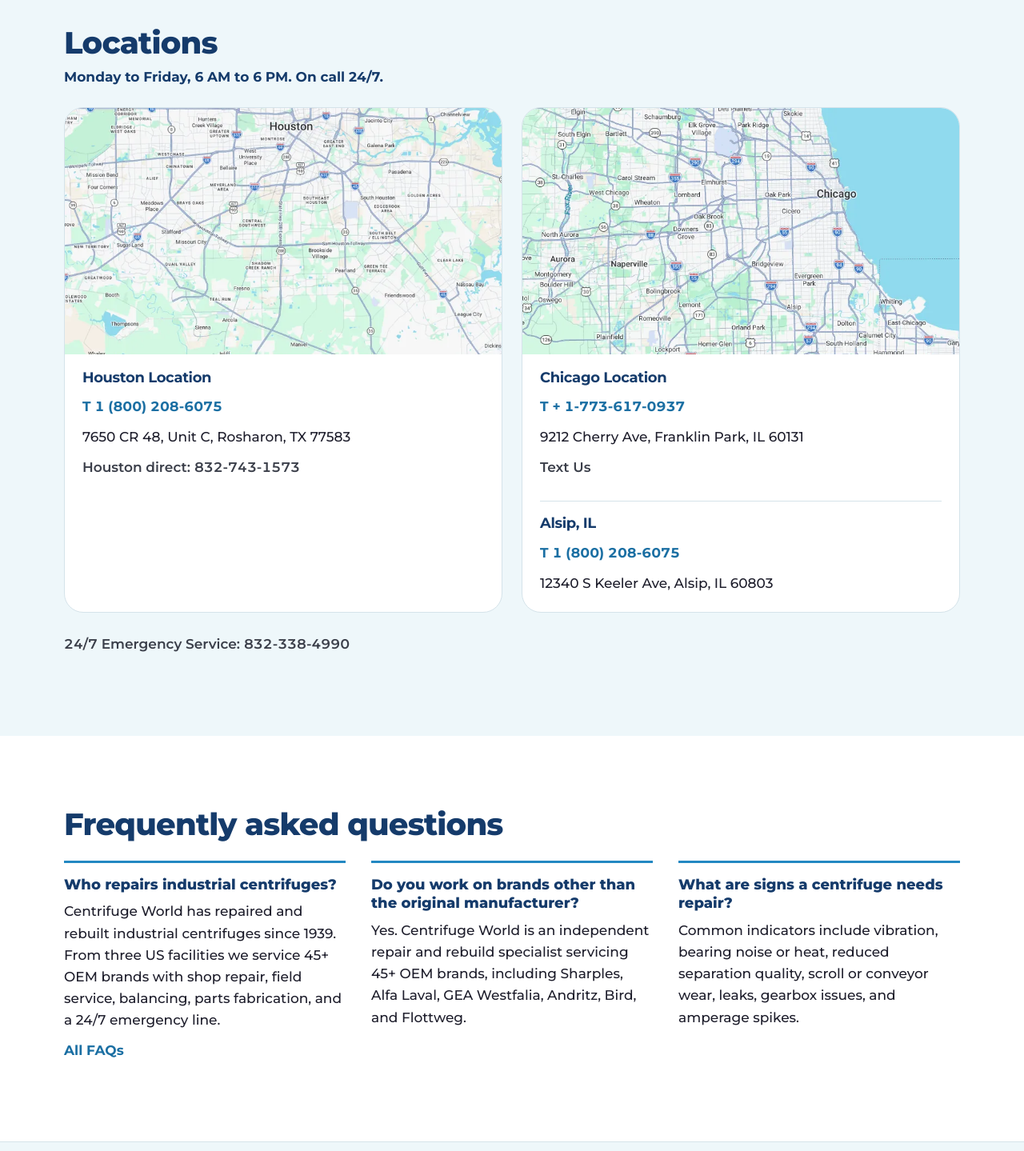
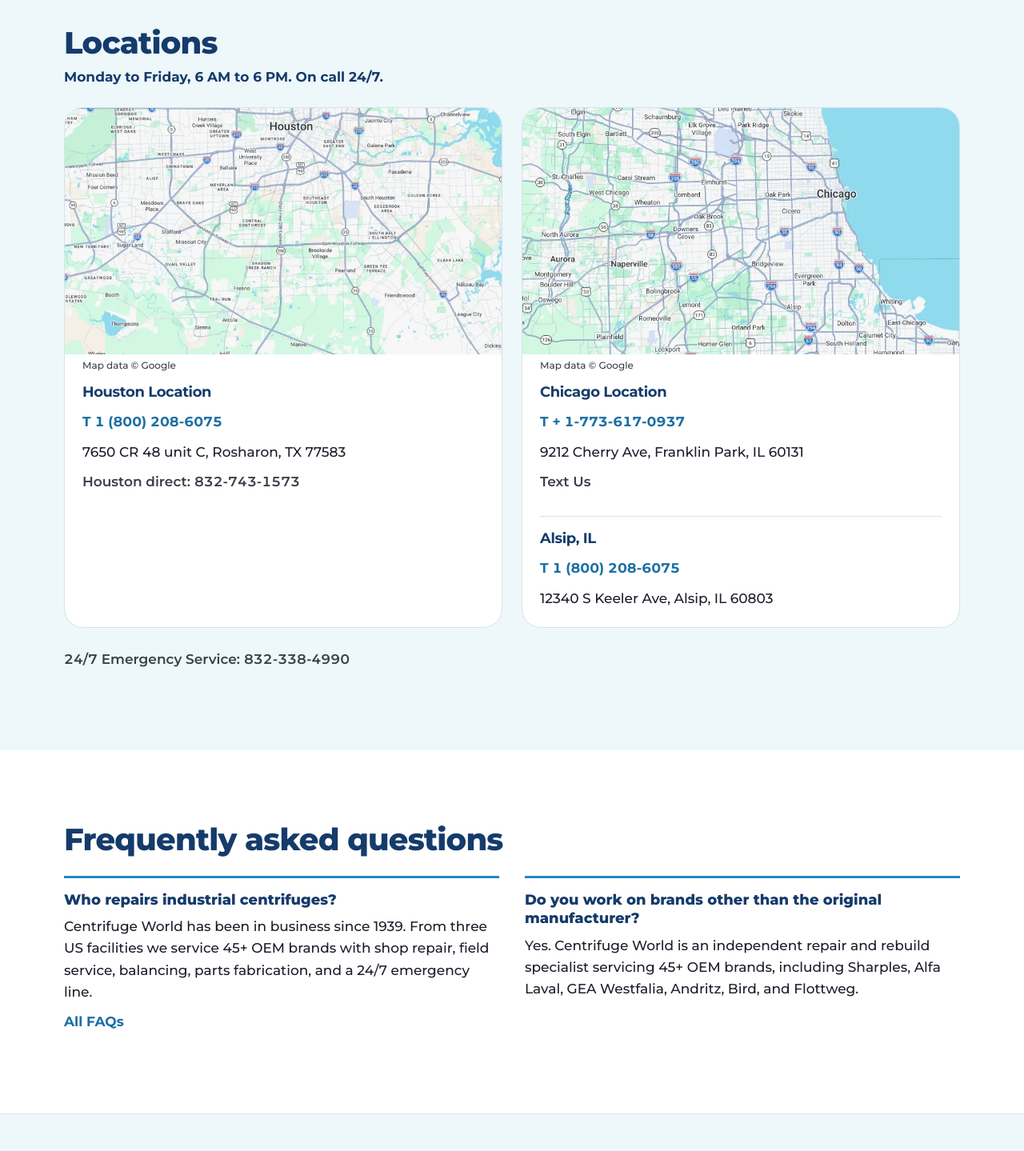
Before and after one commit to valkolimark/centrifuge, a Next.js app: page / in a window 1280 px wide. Shown: the part 2980-4419 px from the top of the page at 80% size. Built offline with nearby package versions, Linux system fonts and the light colour scheme; no server answers.

Commit message:
fix(home): Review FIX on f05b6f0 (FAQ wording, drop signs FAQ, home OG_IMAGE toggle, /services/ link, map attribution, Rosharon address override)

```diff
--- a/src/app/(frontend)/page.tsx
+++ b/src/app/(frontend)/page.tsx
@@ -1,6 +1,7 @@
 import type { Metadata } from 'next'
 import { JsonLd } from '@/components/JsonLd'
 import { HomePage } from '@/components/home-redesign/HomePage'
+import { OG_IMAGE_PATH } from '@/components/home-redesign/config'
 import { webPageSchema } from '@/lib/schema'
 import { buildMetadata } from '@/lib/seo'
 import { SITE_URL, mainPhone, org } from '@/lib/site'
@@ -18,6 +19,8 @@ export const metadata: Metadata = buildMetadata(
     title: 'Industrial Centrifuge Repair & Rebuilds | Centrifuge World',
     // Approved CW23 email/landing lede + approved CTA wording. Dash free.
     description: `Centrifuge World balances, repairs and rebuilds centrifuges. Call 1 ${mainPhone.display}.`,
+    // Home-only social image (OG_IMAGE toggle). Other pages keep the shared default.
+    ogImage: `${SITE_URL}${OG_IMAGE_PATH}`,
   },
   '/',
 )
--- a/src/components/home-redesign/HomePage.tsx
+++ b/src/components/home-redesign/HomePage.tsx
@@ -13,6 +13,7 @@ import {
   HOME_FAQ_KEYS,
   HOME_FONT,
   HOURS_LINE,
+  MAP_CAPTION,
   PRIMARY_PHONE_ROLE,
   SHOW_ALSIP,
   SHOW_FAQ,
@@ -74,7 +75,7 @@ const NAV: HomeNavItem[] = [
 
 const SERVICES = [
   { label: 'Balancing', href: '/services/balancing-testing/' },
-  { label: 'Repair and rebuild', href: '/services/centrifuge-repair/' },
+  { label: 'Repair and rebuild', href: '/services/' },
   { label: 'Centrifuge parts', href: '/services/parts-fabrication/' },
   { label: 'Field service', href: '/services/field-service/' },
   { label: '24/7 service', href: '/services/emergency-centrifuge-service/' },
@@ -168,7 +169,7 @@ export function HomePage() {
               <h2 id="cwh-does">What Centrifuge World Does</h2>
               <ul className="cwh-ticks">
                 {SERVICES.map((s) => (
-                  <li key={s.href}>
+                  <li key={s.label}>
                     <Link href={s.href}>{s.label}</Link>
                   </li>
                 ))}
@@ -250,7 +251,10 @@ export function HomePage() {
             <p className="cwh-hours">{HOURS_LINE}</p>
             <div className="cwh-locs">
               <div className="cwh-loc">
-                <Image src={mapHouston} alt="Map of the Houston area" sizes="(min-width: 768px) 560px, calc(100vw - 32px)" />
+                <figure className="cwh-map">
+                  <Image src={mapHouston} alt="Map of the Houston area" sizes="(min-width: 768px) 560px, calc(100vw - 32px)" />
+                  <figcaption>{MAP_CAPTION}</figcaption>
+                </figure>
                 <div className="cwh-loc-body">
                   <h3>Houston Location</h3>
                   <p>
@@ -269,7 +273,10 @@ export function HomePage() {
                 </div>
               </div>
               <div className="cwh-loc">
-                <Image src={mapChicago} alt="Map of the Chicago area" sizes="(min-width: 768px) 560px, calc(100vw - 32px)" />
+                <figure className="cwh-map">
+                  <Image src={mapChicago} alt="Map of the Chicago area" sizes="(min-width: 768px) 560px, calc(100vw - 32px)" />
+                  <figcaption>{MAP_CAPTION}</figcaption>
+                </figure>
                 <div className="cwh-loc-body">
                   <h3>Chicago Location</h3>
                   <p>
--- a/src/components/home-redesign/config.ts
+++ b/src/components/home-redesign/config.ts
@@ -21,7 +21,7 @@ export const SHOW_ALSIP = true
 /** D5 FAQ. A short block near the bottom, live-site FAQ copy word for word. */
 export const SHOW_FAQ = true
 /** Which live-site FAQ entries to show, in order (keys of HOME_FAQ_BANK below). Cap 3. */
-export const HOME_FAQ_KEYS: Array<keyof typeof HOME_FAQ_BANK> = ['whoRepairs', 'otherBrands', 'signs']
+export const HOME_FAQ_KEYS: Array<keyof typeof HOME_FAQ_BANK> = ['whoRepairs', 'otherBrands']
 
 /** D8 hero photo. 'w015' = Centrifuge_W-015 rotating assembly in the Review-cleared CW23 crop.
  *  'openedDecanter' = W-022 opened decanter (then S3 shows W-015 instead). */
@@ -38,6 +38,24 @@ export const LOGO_VARIANT = 'full-color' as const
  *  Same hours as the live site ("Mon–Fri: 6:00 AM – 6:00 PM · On-Call 24/7", data/nap.json, unchanged).
  *  No time zone, per Review. */
 export const HOURS_LINE = 'Monday to Friday, 6 AM to 6 PM. On call 24/7.'
+
+/** Social share image (og:image and twitter:image) for the HOME PAGE ONLY. /og-default.png 404s.
+ *  'logo' (default) = public/og-home-cw-logo.png, 1200x630, the full-color CW logo (scaled only,
+ *  not recolored or edited) centered on white. No machine photo while CW photo rights are held.
+ *  'hero' = public/og-home-hero-w015.jpg, byte-identical to the Review-cleared CW23 W-015 crop
+ *  (1240x771, sha e8a99cce3906). Use only after Mark clears the photo rights. */
+export const OG_IMAGE: 'logo' | 'hero' = 'logo' as 'logo' | 'hero'
+const OG_IMAGE_FILES = { logo: '/og-home-cw-logo.png', hero: '/og-home-hero-w015.jpg' } as const
+export const OG_IMAGE_PATH = OG_IMAGE_FILES[OG_IMAGE]
+
+/** Rosharon address as COMPANY.md writes it, HOME PAGE ONLY. data/nap.json keeps
+ *  "7650 CR 48, Unit C" for every other page and for schema. */
+export const HOME_ADDRESS_OVERRIDE: Record<string, string> = {
+  houston: '7650 CR 48 unit C, Rosharon, TX 77583',
+}
+
+/** Caption under each map image (Google basemap captures; Review requires attribution). */
+export const MAP_CAPTION = 'Map data \u00a9 Google'
 
 /** Primary CTA phone role in data/nap.json. 'main' = (800) 208-6075 toll-free. */
 export const PRIMARY_PHONE_ROLE = 'main' as const
@@ -58,25 +76,21 @@ export const loc = (id: string): Location => {
   return l
 }
 export const addressLine = (l: Location) =>
-  `${l.streetAddress}, ${l.addressLocality}, ${l.addressRegion} ${l.postalCode}`
+  HOME_ADDRESS_OVERRIDE[l.id] ?? `${l.streetAddress}, ${l.addressLocality}, ${l.addressRegion} ${l.postalCode}`
 
-/** Live-site FAQ copy, word for word (src/app/(frontend)/page.tsx on main, live centrifuge.com).
- *  Not yet Review-cleared for the redesigned page. Entries with the 832 line or the
- *  "fraction of replacement" claim are left out of the default selection. */
+/** Live-site FAQ copy (src/app/(frontend)/page.tsx on main, live centrifuge.com).
+ *  Review (f05b6f0 verdict, Nov 21): whoRepairs first sentence changed to Review's exact wording,
+ *  rest word for word; "What are signs..." dropped (no source backs the list). The 832-line and
+ *  "fraction of replacement" entries are not used. */
 export const HOME_FAQ_BANK = {
   whoRepairs: {
     question: 'Who repairs industrial centrifuges?',
     answer:
-      'Centrifuge World has repaired and rebuilt industrial centrifuges since 1939. From three US facilities we service 45+ OEM brands with shop repair, field service, balancing, parts fabrication, and a 24/7 emergency line.',
+      'Centrifuge World has been in business since 1939. From three US facilities we service 45+ OEM brands with shop repair, field service, balancing, parts fabrication, and a 24/7 emergency line.',
   },
   otherBrands: {
     question: 'Do you work on brands other than the original manufacturer?',
     answer:
       'Yes. Centrifuge World is an independent repair and rebuild specialist servicing 45+ OEM brands, including Sharples, Alfa Laval, GEA Westfalia, Andritz, Bird, and Flottweg.',
   },
-  signs: {
-    question: 'What are signs a centrifuge needs repair?',
-    answer:
-      'Common indicators include vibration, bearing noise or heat, reduced separation quality, scroll or conveyor wear, leaks, gearbox issues, and amperage spikes.',
-  },
 } as const
--- a/src/components/home-redesign/home.css
+++ b/src/components/home-redesign/home.css
@@ -162,7 +162,9 @@
 @media (min-width: 768px) { .cwh-locs { grid-template-columns: 1fr 1fr; } }
 .cwh-loc { border: 1px solid var(--line); border-radius: var(--r-card); overflow: hidden; background: #fff; }
 .cwh-loc img { width: 100%; aspect-ratio: 16 / 9; object-fit: cover; }
-.cwh-loc-body { padding: 18px 22px 22px; }
+.cwh-map { margin: 0; }
+.cwh-map figcaption { padding: 6px 22px 0; font-size: 12px; line-height: 1.4; font-weight: 500; color: var(--muted); }
+.cwh-loc-body { padding: 14px 22px 22px; }
 .cwh-loc-body h3 { margin-bottom: 2px; }
 .cwh a.cwh-tel { display: inline-flex; align-items: center; column-gap: 0.3em; min-height: 48px; font-weight: 700; }
 .cwh a.cwh-tel-quiet { font-weight: 600; color: var(--muted); }
@@ -172,7 +174,7 @@
 
 /* FAQ, open text */
 .cwh-faq { margin: 24px 0 0; display: grid; grid-template-columns: 1fr; gap: 24px; }
-@media (min-width: 900px) { .cwh-faq { grid-template-columns: repeat(3, minmax(0, 1fr)); gap: 32px; } }
+@media (min-width: 900px) { .cwh-faq { grid-template-columns: repeat(2, minmax(0, 1fr)); gap: 32px; } }
 .cwh-faq > div { border-top: 3px solid var(--blue); padding-top: 16px; }
 .cwh-faq dt { font-weight: 800; color: var(--navy); font-size: 18px; line-height: 1.3; }
 .cwh-faq dd { margin: 8px 0 0; max-width: 62ch; }
```
Also changed, not shown: public/og-home-cw-logo.png (added), public/og-home-hero-w015.jpg (added).
